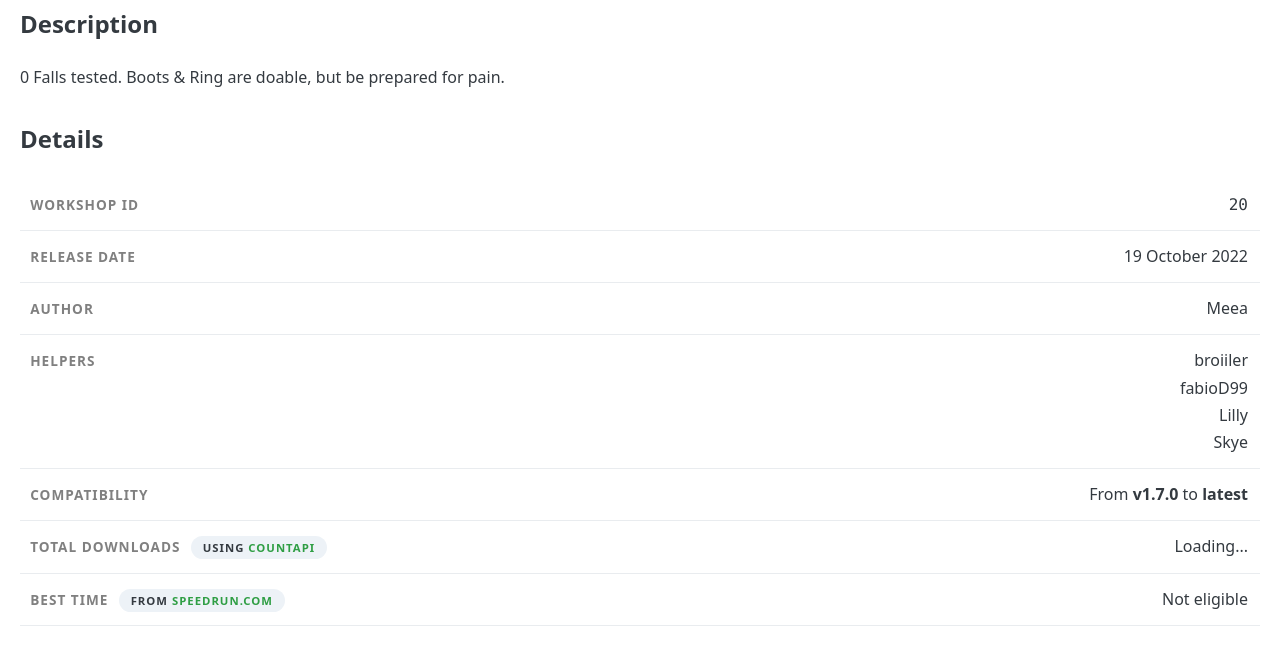
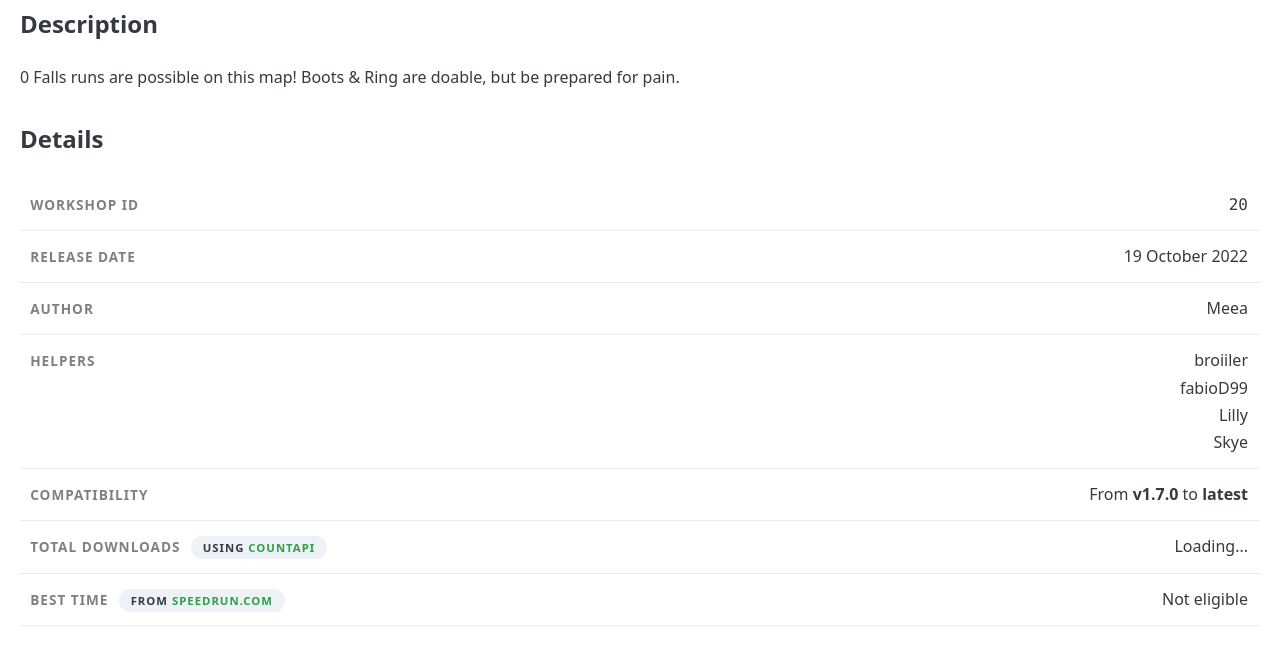
Before and after one commit to YutaGoto/JumpKingPlus.github.io, a Jekyll site: the page built from _workshop/2022-10-19-20.md, in a window 1280 px wide and 900 px high, scrolled down 818 px, cut to the strip 194-859 px from the top of the window. Built offline with Jekyll 4.4.1, drawn with Linux system fonts in a browser that asks for light colours.

Commit message:
Edited the description on BotH

```diff
--- a/_workshop/2022-10-19-20.md
+++ b/_workshop/2022-10-19-20.md
@@ -27,5 +27,5 @@ A small fun project, turned into a full map over a few months. Old gimmicks and
 
 <div id="description">
     <h2>Description</h2>
-    <p>0 Falls tested. Boots & Ring are doable, but be prepared for pain.</p>
+    <p>0 Falls runs are possible on this map! Boots & Ring are doable, but be prepared for pain.</p>
 </div>
```
